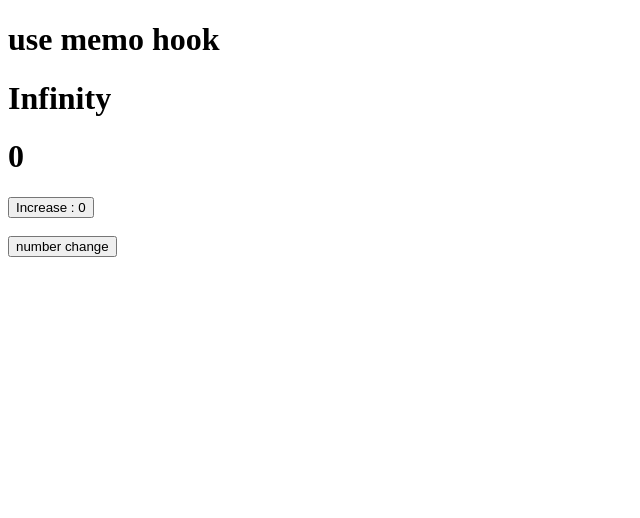
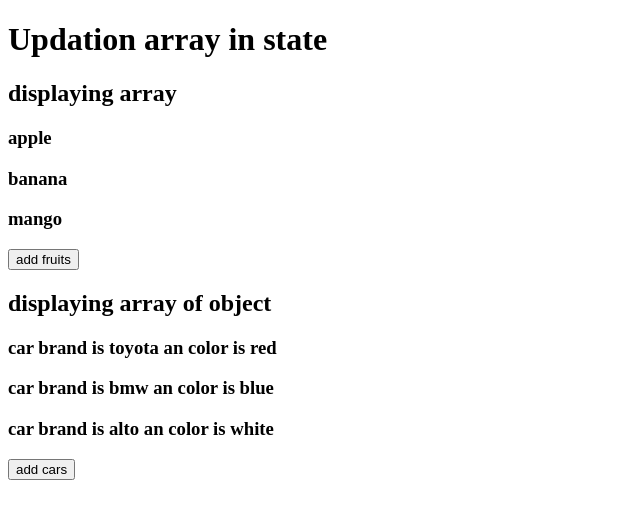
Before and after one commit to atifrafi/react-practice, a React (Vite) app: page / in a window 1280 px wide. Shown: the top 518 px of the page, without its empty margins (0-640 px from the left). Built offline with nearby package versions, Linux system fonts and the light colour scheme.

Commit message:
updation in array via state

```diff
--- a/src/App.jsx
+++ b/src/App.jsx
@@ -33,6 +33,7 @@ import SubmitBtn from "./components/24-useFormstatus/SubmitBtn";
 import Loader from "./components/25-usetransistion hook/Loader";
 import ParentCom from "./components/26-react memo/ParentCom";
 import Memo from "./components/27-use memo hook/Memo";
+import UpdateArr from "./components/28-updation array in state/UpdateArr";
 
 const App = () => {
   const [hobby, setHobby] = useState();
@@ -64,8 +65,11 @@ const App = () => {
 
   return (
     <>
+    {/* for update array in state */}
+    <UpdateArr/>
+
     {/* for use memo hook */}
-    <Memo/>
+    {/* <Memo/> */}
 
     {/* for react memo */}
     {/* <ParentCom/> */}
--- a/src/components/27-use memo hook/Memo.jsx
+++ b/src/components/27-use memo hook/Memo.jsx
@@ -5,6 +5,7 @@
 // jis se performance kharab hoti hai
 // islia us heavycalcultaion pr usememo hook use krta hai
 // ya heavy calcultion unnecisery render nhi hoga jab tak number state na change ho
+// ya expensive value pr lagaya jata hai
 
 import { useMemo, useState } from "react";
 
--- /dev/null
+++ b/src/components/28-updation array in state/UpdateArr.jsx
@@ -0,0 +1,45 @@
+import { useState } from "react";
+
+const UpdateArr = () => {
+  // array in state
+  const [fruits, setFruits] = useState(["apple", "banana", "mango"]);
+
+  // array of object
+  const [cars, setCars] = useState([
+    { id: 101, brand: "toyota", color: "red" },
+    { id: 102, brand: "bmw", color: "blue" },
+    { id: 103, brand: "alto", color: "white" },
+  ]);
+
+//   updation of array of object
+const handleAddCar = ()=>{
+    setCars([
+        ...cars, {id: 104, brand: "suzuki", color: "black"}
+    ])
+}
+
+  // updation of array
+  const handleAddFruit = () => {
+    setFruits([...fruits, "graps", "pineapple"]);
+  };
+  return (
+    <>
+      <h1>Updation array in state</h1>
+      <h2>displaying array</h2>
+      {/* displaying array */}
+      {fruits.map((item, index) => (
+        <h3 key={index}>{item}</h3>
+      ))}
+      <button onClick={handleAddFruit}>add fruits</button>
+      <h2>displaying array of object</h2>
+      {cars.map((item, index) => (
+        <h3 key={item.id}>
+          car brand is {item.brand} an color is {item.color}
+        </h3>
+      ))}
+      <button onClick={handleAddCar}>add cars</button>
+    </>
+  );
+};
+
+export default UpdateArr;
```
